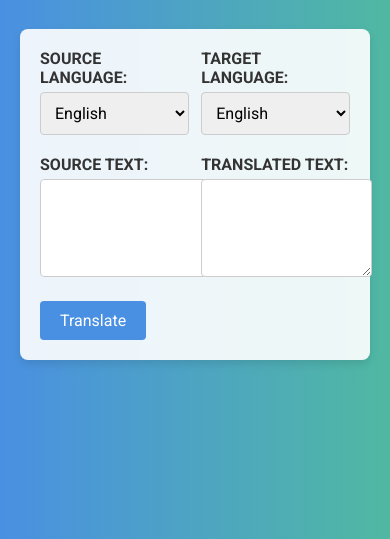
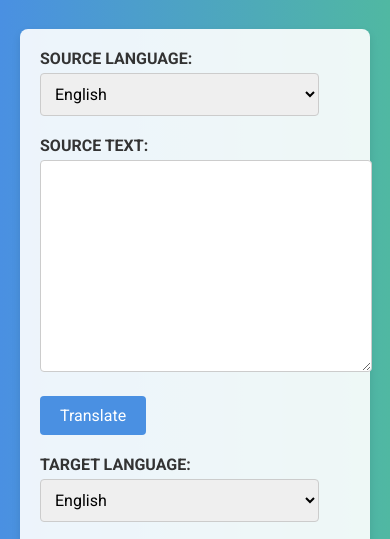
Before and after one commit to Bruce0921/GPTtranslator, a plain HTML site: page frontend/index.html in a window 390 px wide. Shown: the part 303-842 px from the top of the page. Drawn offline with Linux system fonts and the light colour scheme.

Commit message:
Update index.html

```diff
--- a/frontend/index.html
+++ b/frontend/index.html
@@ -39,7 +39,7 @@
         textarea, select {
             font-family: 'Roboto', sans-serif;
             font-size: 1em;
-            width: 100%;
+            width: 90%; /* Adjusted width */
             padding: 10px;
             margin-top: 5px;
             margin-bottom: 20px;
@@ -59,6 +59,22 @@
         input[type="button"]:hover {
             background-color: #357abD;
         }
+
+        /* Mobile view adjustments */
+        @media (max-width: 768px) {
+            .container {
+                flex-direction: column;
+            }
+
+            .input-area, .output-area {
+                width: 100%;
+                margin-bottom: 20px;
+            }
+
+            textarea {
+                width: 100%;
+            }
+        }
     </style>
 </head>
 <body>
@@ -75,7 +91,7 @@
             </select><br>
 
             <label for="sourceText">Source Text:</label><br>
-            <textarea id="sourceText" name="sourceText" rows="4"></textarea><br>
+            <textarea id="sourceText" name="sourceText" rows="10"></textarea><br>
 
             <input type="button" id="translateButton" value="Translate">
         </form>
@@ -88,7 +104,7 @@
         </select><br>
 
         <label for="translatedText">Translated Text:</label><br>
-        <textarea id="translatedText" name="translatedText" rows="4" readonly></textarea>
+        <textarea id="translatedText" name="translatedText" rows="10" readonly></textarea>
     </div>
 </div>
 
```
